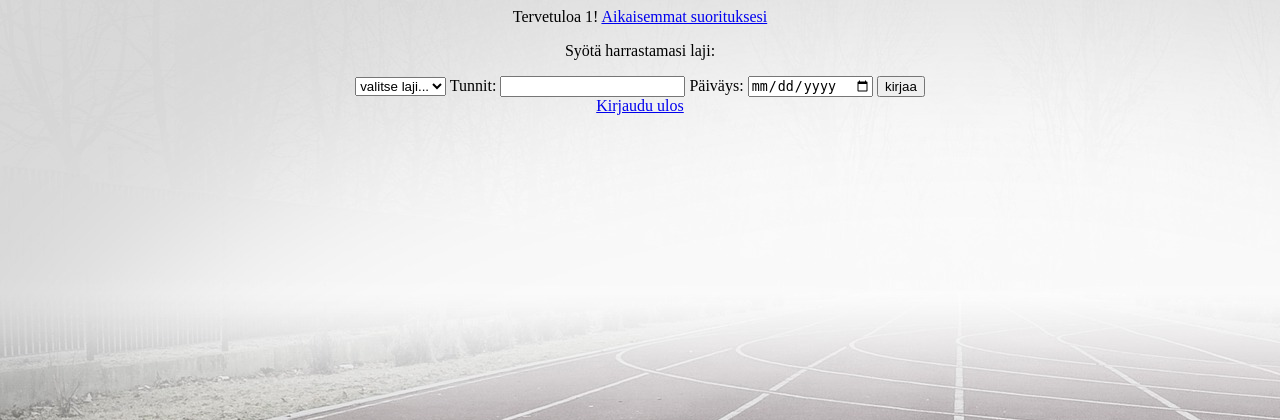
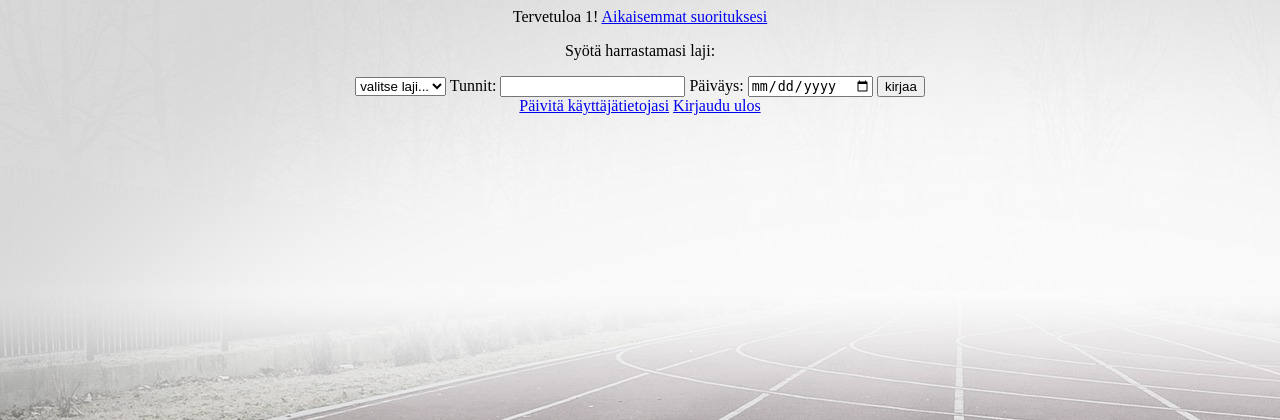
Before and after one commit to viljo96/PHP_Koulu, a PHP site: page /secondpage.php in a window 1280 px wide. Shown: the top 420 px of the page. Run offline with PHP 8.4, Linux system fonts and the light colour scheme; the visitor is signed in with stand-in values (Sample User, id 1).

Commit message:
Update secondpage.php

```diff
--- a/secondpage.php
+++ b/secondpage.php
@@ -39,6 +39,7 @@ Päiväys: <input type="date" name="pvm" required</br>
 
 </form>
 </div>
+    <a href= "account.php">Päivitä käyttäjätietojasi</a>
   <a href="index.php">Kirjaudu ulos</a>
 </body>
 </html>
```
